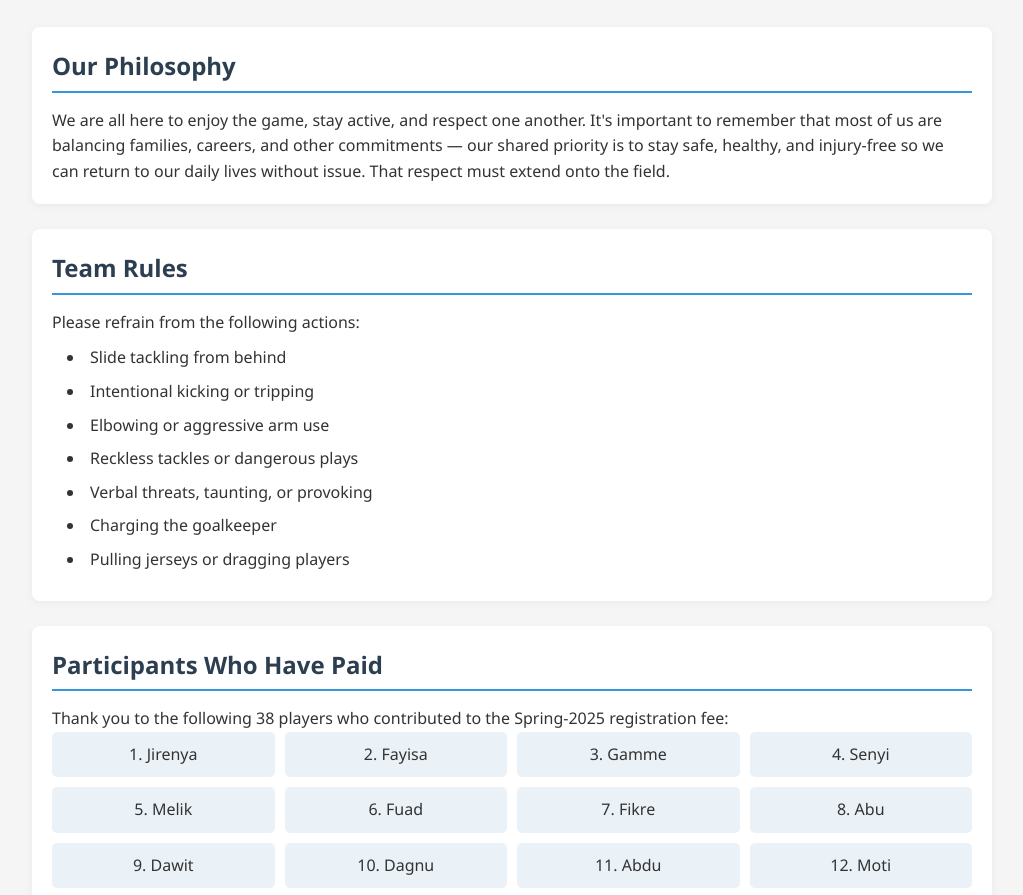
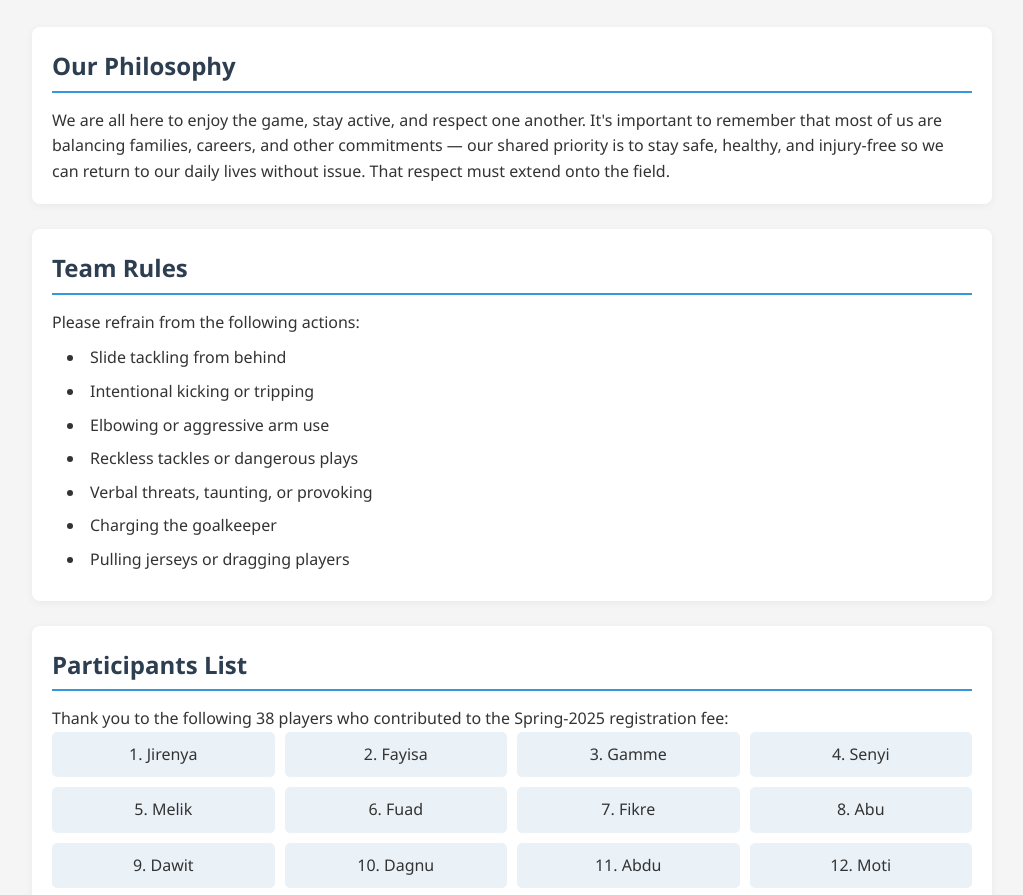
Before and after one commit to maatidc/soccer, a plain HTML site: page index.html in a window 1280 px wide. Shown: the part 199-1094 px from the top of the page, without its empty margins (128-1151 px from the left). Drawn offline with Linux system fonts and the light colour scheme.

Commit message:
Update index.html

```diff
--- a/index.html
+++ b/index.html
@@ -190,7 +190,7 @@
 </div>
 
 <div class="section">
-  <h2>Participants Who Have Paid</h2>
+  <h2>Participants List</h2>
   <p>Thank you to the following 38 players who contributed to the Spring-2025 registration fee:</p>
   <div class="participants">
     <!-- List of participant names -->
```
